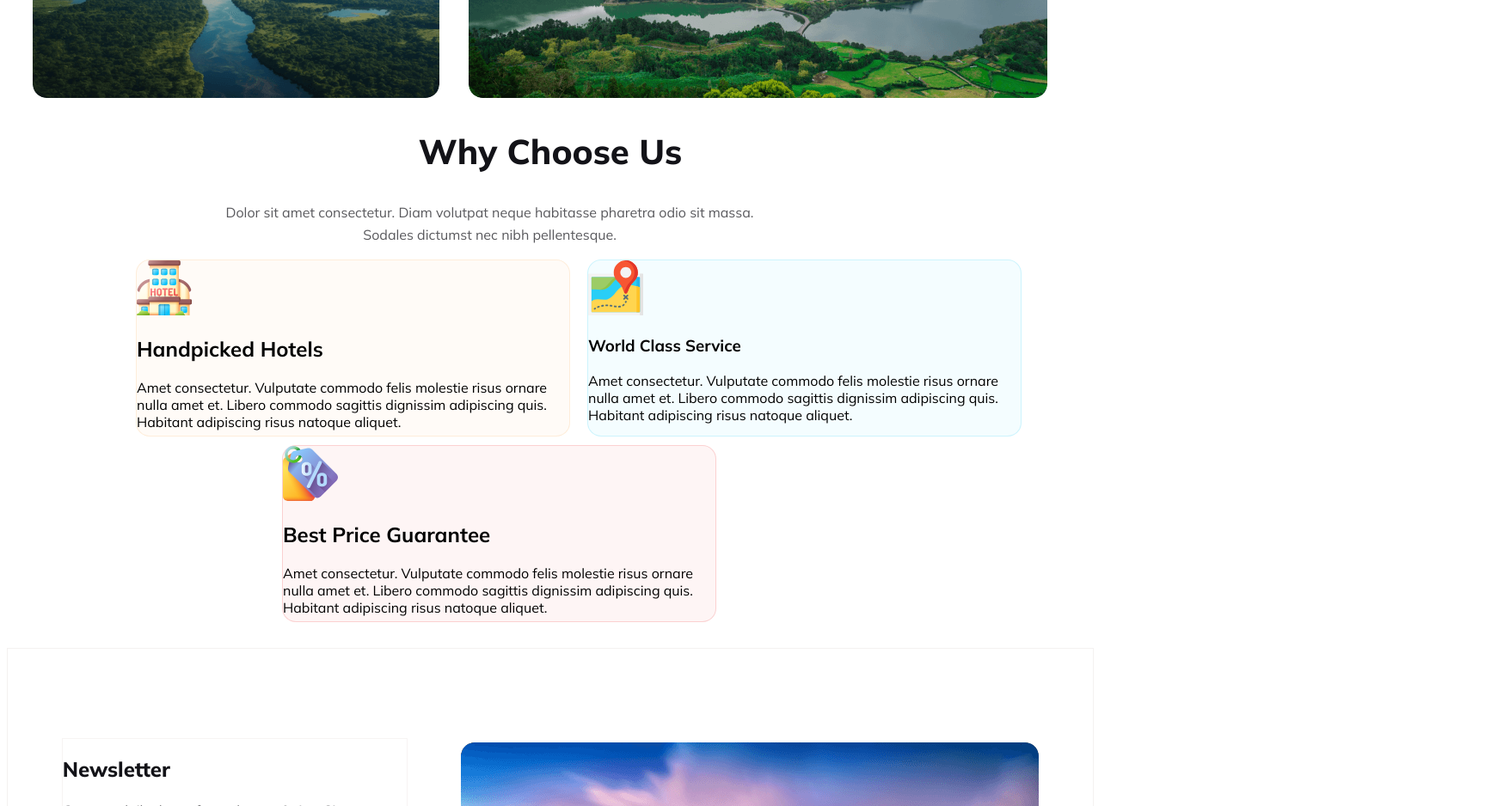
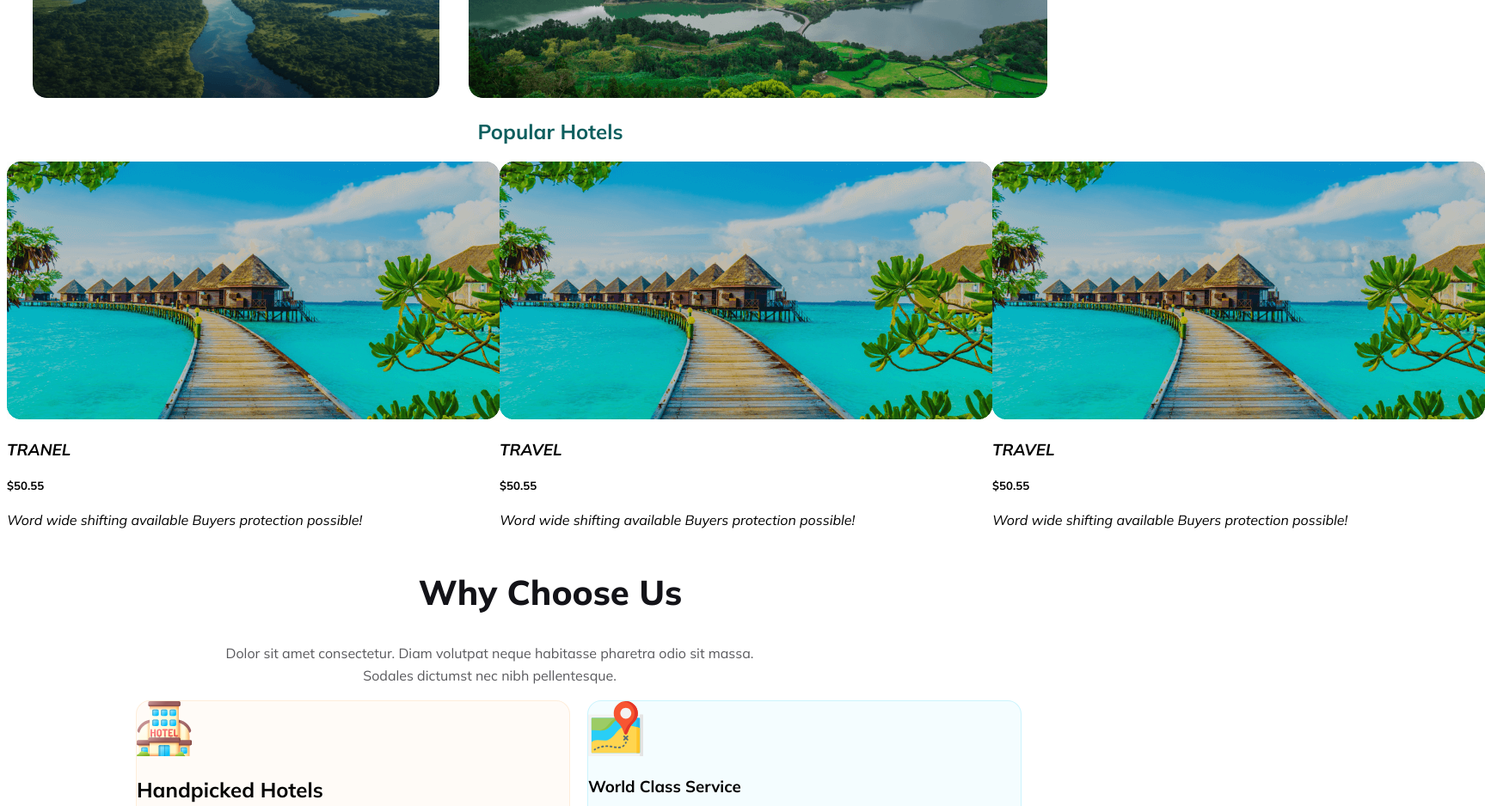
Before and after one commit to tultul4d/Travel-website, a plain HTML site: page index.html in a window 1280 px wide. Shown: the part 2300-3238 px from the top of the page at 86% size, 1727 px wide, since content can reach past the window. Drawn offline with Linux system fonts and the light colour scheme.

Commit message:
added pupolar section

```diff
--- a/index.html
+++ b/index.html
@@ -77,6 +77,34 @@
     </header>
     <main>
 
+      <section>
+
+        <div class="popular">
+          <h1 class="popular-text"><span class="popu">Popular Hotels</span></h1>
+           <div class="box-c">
+             <div class="box">
+               <img src="./Images/pic-f.png" alt="">
+               <h3 class="text-primary"><i>TRANEL</i></h3>
+               <h5 class="text-primary">$50.55</h5>
+               <p><i>Word wide shifting available
+                Buyers protection possible!</i></p>
+             </div>
+                 <div class="box">
+                   <img src="./Images/pic-f.png" alt="">
+                   <h3 class="text-primary"><i>TRAVEL</i></h3>
+                   <h5 class="text-primary">$50.55</h5>
+                   <p><i>Word wide shifting available
+                    Buyers protection possible!</i></p>
+                 </div>
+                     <div class="box">
+                       <img src="./Images/pic-f.png" alt="">
+                       <h3 class="text-primary"><i>TRAVEL</i></h3>
+                       <h5 class="text-primary">$50.55</h5>
+                       <p><i>Word wide shifting available
+                        Buyers protection possible!</i></p>
+                     </div>
+      </section>
+
      <section>
       <div>
         <h2 class="A">Why Choose Us</h2>
--- a/style/travel.css
+++ b/style/travel.css
@@ -473,6 +473,20 @@ line-height: normal;
     width: 643px;
     margin-left: 240px;
 }
+.box-c{
+    display: flex;
+}
+.popular-text{
+    text-align: center;
+}
+.popu{
+    color: rgb(13, 94, 94);
+}
+.bow img{
+    width: 100px;
+    height: 50px;
+}
+
 @media screen and (max-width: 676px) {
     .header-nav{
         flex-direction: column;
```
